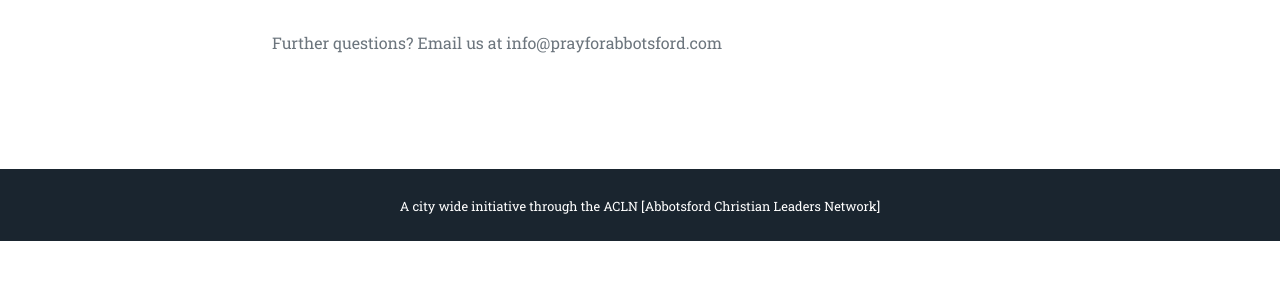
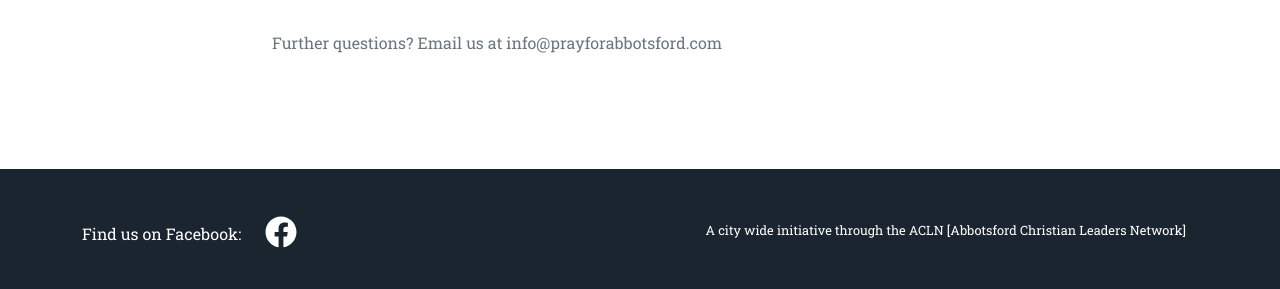
Before and after one commit to nicoepp/pray-for-streets, a Django app: page /about in a window 1280 px wide. Shown: the part 2121-2410 px from the top of the page. Before the commit the page ends 2362 px from the top, so only its background shows below. Run offline with Django 3.2, Linux system fonts and the light colour scheme; parts of the project's set-up code (start-up, migrations or seed data) failed here and were passed over; some libraries are stand-ins or nearby versions; some web fonts are replaced.

Commit message:
Add Facebook link

```diff
--- a/backend/streetsignup/templates/streetsignup/base.html
+++ b/backend/streetsignup/templates/streetsignup/base.html
@@ -31,9 +31,25 @@
         <!-- Footer-->
         <div class="copyright py-4 text-center text-white">
             <div class="container">
-                <small>
-                    A city wide initiative through the ACLN [Abbotsford Christian Leaders Network]
-                </small>
+              <div class="row">
+                <div class="col-lg-6 h-100 text-center text-lg-left my-auto">
+                  <ul class="list-inline mb-0">
+                    <li class="list-inline-item mr-3">
+                      Find us on Facebook:
+                    </li>
+                    <li class="list-inline-item mr-3" style="position: relative; top: 4px">
+                      <a href="https://www.facebook.com/groups/690109651601088" class="text-white">
+                        <i class="fab fa-facebook fa-2x fa-fw"></i>
+                      </a>
+                    </li>
+                  </ul>
+                </div>
+                <div class="col-lg-6 h-100 text-center text-lg-right my-auto p-4">
+                  <small>
+                     A city wide initiative through the ACLN [Abbotsford Christian Leaders Network]
+                  </small>
+                </div>
+              </div>
             </div>
         </div>
         <!-- Bootstrap core JS-->
```
